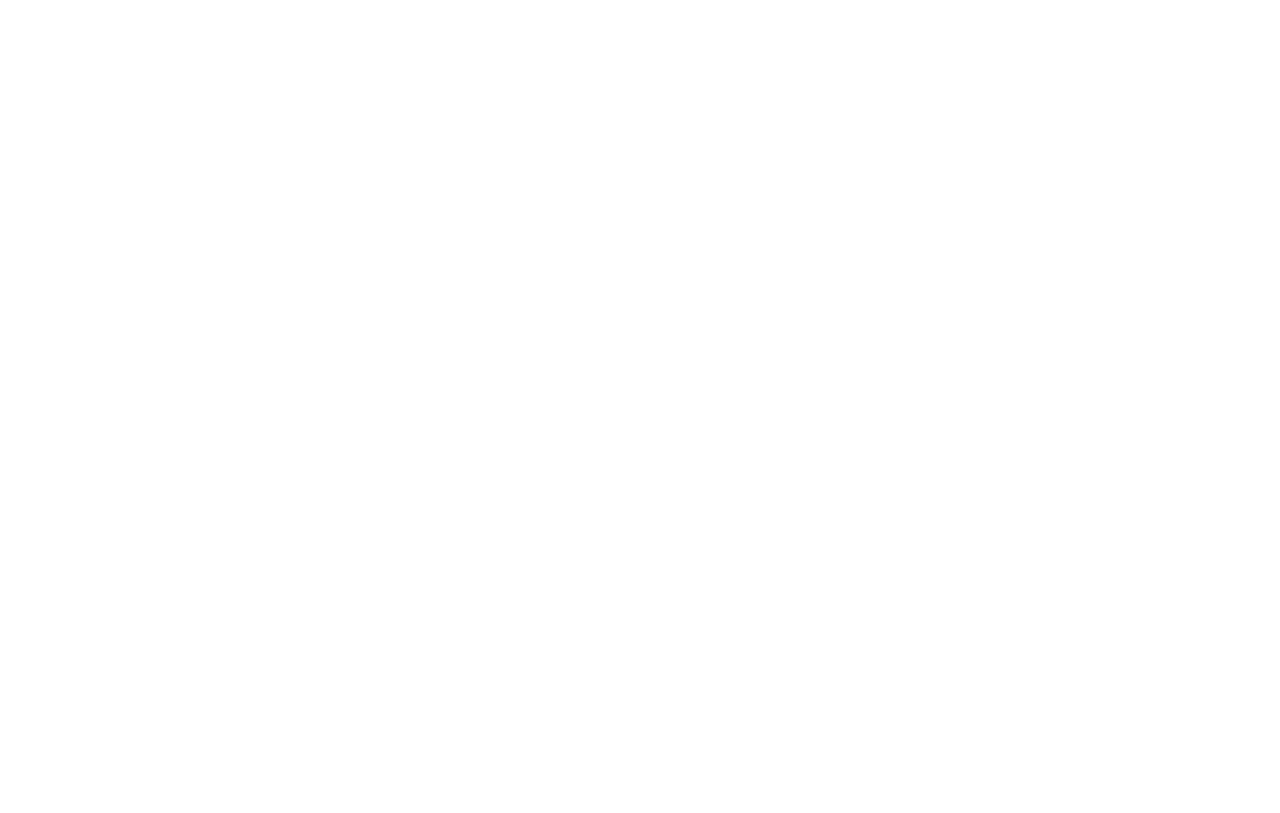
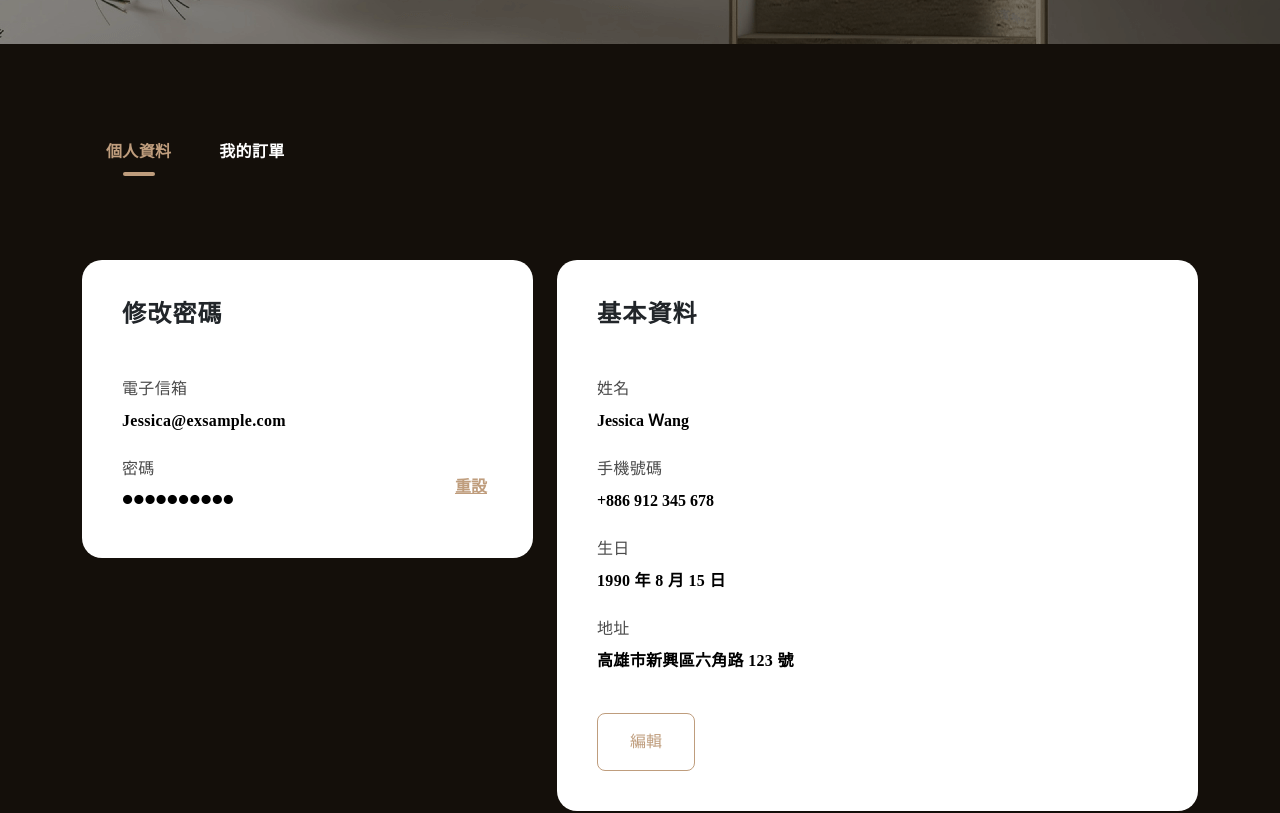
Before and after one commit to hexschool/course-nuxt-layout, a Vue app: page /user/1/profile in a window 1280 px wide. Before the commit this address had no page. Shown: the part 460-1273 px from the top of the page. Before the commit the page ends 800 px from the top, so only its background shows below. Built offline with nearby package versions, Linux system fonts and the light colour scheme.

Commit message:
feat: 🎸 add user profile component

```diff
--- /dev/null
+++ b/src/components/user/UserProfile.vue
@@ -0,0 +1,292 @@
+<script setup>
+import { ref } from 'vue';
+
+const isEditPassword = ref(false);
+const isEditProfile = ref(false);
+</script>
+
+<template>
+  <div class="row gap-6 gap-md-0">
+    <div class="col-12 col-md-5">
+      <section class="rounded-3xl d-flex flex-column gap-6 gap-md-10 p-6 p-md-10 bg-neutral-0">
+        <h2 class="fs-6 fs-md-5 fw-bold">
+          修改密碼
+        </h2>
+        <div class="d-flex flex-column gap-4 gap-md-6">
+          <div class="fs-8 fs-md-7">
+            <p class="mb-2 text-neutral-80 fw-medium">
+              電子信箱
+            </p>
+            <span
+              class="form-control pe-none p-0 text-neutral-100 fw-bold border-0"
+            >Jessica@exsample.com</span>
+          </div>
+
+          <div
+            class="d-flex justify-content-between align-items-center"
+            :class="{'d-none': isEditPassword}"
+          >
+            <div>
+              <label class="mb-0 text-neutral-80 fs-8 fs-md-7 fw-medium">
+                密碼
+              </label>
+              <input
+                class="form-control pe-none p-0 text-neutral-100 fs-5 fs-md-3 fw-bold border-0"
+                type="password"
+                value="**********"
+              >
+            </div>
+
+            <button
+              class="flex-shrink-0 text-primary-100 fs-8 fs-md-7 fw-bold text-decoration-underline border-0 bg-transparent"
+              type="button"
+              @click="isEditPassword = !isEditPassword"
+            >
+              重設
+            </button>
+          </div>
+
+          <div
+            class="d-flex flex-column gap-4 gap-md-6"
+            :class="{'d-none': !isEditPassword}"
+          >
+            <div>
+              <label
+                for="oldPassword"
+                class="form-label fs-8 fs-md-7 fw-bold"
+              >舊密碼</label>
+              <input
+                id="oldPassword"
+                type="password"
+                class="form-control p-4 fs-7 rounded-3"
+                placeholder="請輸入舊密碼"
+              >
+            </div>
+
+            <div>
+              <label
+                for="newPassword"
+                class="form-label fs-8 fs-md-7 fw-bold"
+              >新密碼</label>
+              <input
+                id="newPassword"
+                type="password"
+                class="form-control p-4 fs-7 rounded-3"
+                placeholder="請輸入新密碼"
+              >
+            </div>
+
+            <div>
+              <label
+                for="confirmPassword"
+                class="form-label fs-8 fs-md-7 fw-bold"
+              >確認新密碼</label>
+              <input
+                id="confirmPassword"
+                type="password"
+                class="form-control p-4 fs-7 rounded-3"
+                placeholder="請再輸入一次新密碼"
+              >
+            </div>
+          </div>
+
+          <button
+            :class="{'d-none': !isEditPassword}"
+            class="btn btn-neutral-40 align-self-md-start px-8 py-4 text-neutral-60 rounded-3"
+            type="button"
+          >
+            儲存設定
+          </button>
+        </div>
+      </section>
+    </div>
+
+    <div class="col-12 col-md-7">
+      <section class="rounded-3xl d-flex flex-column gap-6 gap-md-10 p-6 p-md-10 bg-neutral-0">
+        <h2 class="fs-6 fs-md-5 fw-bold">
+          基本資料
+        </h2>
+        <div class="d-flex flex-column gap-4 gap-md-6">
+          <div class="fs-8 fs-md-7">
+            <label
+              class="form-label"
+              :class="{'fw-bold text-neutral-100': isEditProfile, 'fw-medium text-neutral-80': !isEditProfile}"
+              for="name"
+            >
+              姓名
+            </label>
+            <input
+              id="name"
+              name="name"
+              class="form-control text-neutral-100 fw-bold"
+              :class="{'pe-none p-0 border-0': !isEditProfile, 'p-4': isEditProfile}"
+              type="text"
+              value="Jessica Ｗang"
+            >
+          </div>
+
+          <div class="fs-8 fs-md-7">
+            <label
+              class="form-label"
+              :class="{'fw-bold text-neutral-100': isEditProfile, 'fw-medium text-neutral-80': !isEditProfile}"
+              for="phone"
+            >
+              手機號碼
+            </label>
+            <input
+              id="phone"
+              name="phone"
+              class="form-control text-neutral-100 fw-bold"
+              :class="{'pe-none p-0 border-0': !isEditProfile, 'p-4': isEditProfile}"
+              type="tel"
+              value="+886 912 345 678"
+            >
+          </div>
+
+          <div class="fs-8 fs-md-7">
+            <label
+              class="form-label"
+              :class="{'fw-bold text-neutral-100': isEditProfile, 'fw-medium text-neutral-80': !isEditProfile}"
+              for="birth"
+            >
+              生日
+            </label>
+            <span
+              class="form-control pe-none p-0 text-neutral-100 fw-bold border-0"
+              :class="{'d-none': isEditProfile}"
+            >1990 年 8 月 15 日</span>
+            <div
+              class="d-flex gap-2"
+              :class="{'d-none': !isEditProfile}"
+            >
+              <select
+                id="birth"
+                class="form-select p-4 text-neutral-80 fw-medium rounded-3"
+              >
+                <option
+                  v-for="year in 65"
+                  :key="year"
+                  value="`${year + 1958} 年`"
+                >
+                  {{ year + 1958 }} 年
+                </option>
+              </select>
+              <select
+                class="form-select p-4 text-neutral-80 fw-medium rounded-3"
+              >
+                <option
+                  v-for="month in 12"
+                  :key="month"
+                  value="`${month} 月`"
+                >
+                  {{ month }} 月
+                </option>
+              </select>
+              <select
+                class="form-select p-4 text-neutral-80 fw-medium rounded-3"
+              >
+                <option
+                  v-for="day in 30"
+                  :key="day"
+                  value="`${day} 日`"
+                >
+                  {{ day }} 日
+                </option>
+              </select>
+            </div>
+          </div>
+
+          <div class="fs-8 fs-md-7">
+            <label
+              class="form-label"
+              :class="{'fw-bold text-neutral-100': isEditProfile, 'fw-medium text-neutral-80': !isEditProfile}"
+              for="address"
+            >
+              地址
+            </label>
+            <span
+              class="form-control pe-none p-0 text-neutral-100 fw-bold border-0"
+              :class="{'d-none': isEditProfile}"
+            >高雄市新興區六角路 123 號</span>
+            <div :class="{'d-none': !isEditProfile}">
+              <div
+                class="d-flex gap-2 mb-2"
+              >
+                <select
+                  class="form-select p-4 text-neutral-80 fw-medium rounded-3"
+                >
+                  <option value="臺北市">
+                    臺北市
+                  </option>
+                  <option value="臺中市">
+                    臺中市
+                  </option>
+                  <option
+                    selected
+                    value="高雄市"
+                  >
+                    高雄市
+                  </option>
+                </select>
+                <select
+                  class="form-select p-4 text-neutral-80 fw-medium rounded-3"
+                >
+                  <option value="前金區">
+                    前金區
+                  </option>
+                  <option value="鹽埕區">
+                    鹽埕區
+                  </option>
+                  <option
+                    selected
+                    value="新興區"
+                  >
+                    新興區
+                  </option>
+                </select>
+              </div>
+              <input
+                id="address"
+                type="text"
+                class="form-control p-4 rounded-3"
+                placeholder="請輸入詳細地址"
+              >
+            </div>
+          </div>
+        </div>
+        <button
+          :class="{'d-none': isEditProfile}"
+          class="btn btn-outline-primary-100 align-self-start px-8 py-4 rounded-3"
+          type="button"
+          @click="isEditProfile = !isEditProfile"
+        >
+          編輯
+        </button>
+
+        <button
+          :class="{'d-none': !isEditProfile}"
+          class="btn btn-neutral-40 align-self-md-start px-8 py-4 text-neutral-60 rounded-3"
+          type="button"
+        >
+          儲存設定
+        </button>
+      </section>
+    </div>
+  </div>
+</template>
+
+<style lang="scss" scoped>
+.rounded-3xl {
+  border-radius: 1.25rem;
+}
+
+input[type="password"] {
+  font: small-caption;
+}
+
+.form-control::placeholder {
+  --neutral-60: #909090;
+  color: var(--neutral-60);
+  font-weight: 500;
+}
+</style>
--- a/src/router/index.js
+++ b/src/router/index.js
@@ -6,6 +6,7 @@
 import BookingView from '@/views/BookingView.vue'
 import BookingConfirmView from '@/views/BookingConfirmView.vue'
 import UserView from '@/views/UserView.vue'
+import UserProfile from '@/components/user/UserProfile.vue'
 
 const router = createRouter({
   history: createWebHistory(import.meta.env.BASE_URL),
@@ -56,6 +57,16 @@
           path: 'user/:userId',
           name: 'user',
           component: UserView,
+          children: [
+            {
+              path: 'profile',
+              name: 'user-profile',
+              component: UserProfile,
+              meta: {
+                title: '個人資料'
+              }
+            }
+          ]
         }
       ]
     },
--- a/src/views/UserView.vue
+++ b/src/views/UserView.vue
@@ -36,7 +36,12 @@
         <ul class="nav mb-10 mb-md-20 fw-bold">
           <li class="nav-item position-relative">
             <RouterLink
-              to="/"
+              :to="{
+                name: 'user-profile',
+                params: {
+                  userId: $route.params.userId
+                }
+              }"
               exact-active-class="text-primary-100"
               class="nav-link px-6 py-4 text-white"
             >
```
